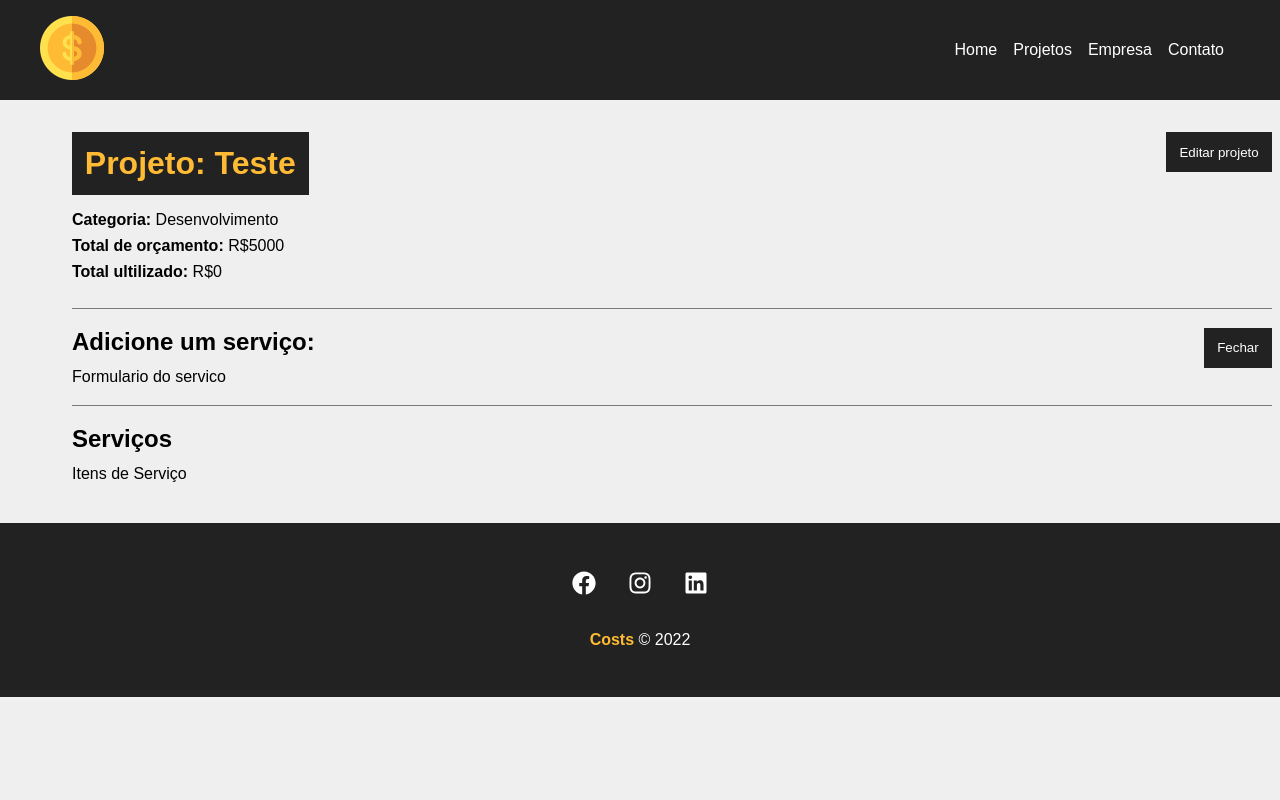
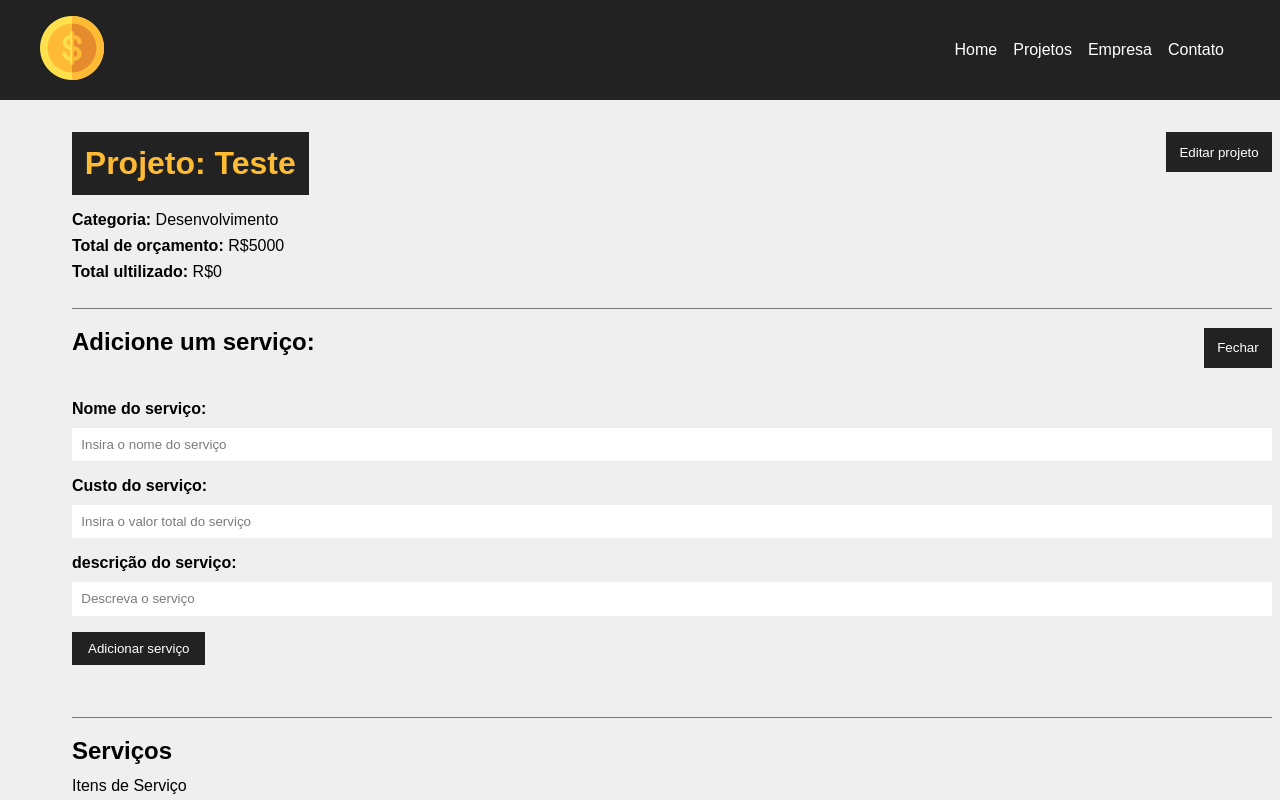
Before and after one commit to andreenakashima/costs, a React (Create React App) app: page /project/1 in a window 1280 px wide. Both pictures are taken after a click on the button "Adicionar serviço". Shown: the top 800 px of the page. Built offline with nearby package versions, Linux system fonts and the light colour scheme; data requests are answered from the project's data file.

Commit message:
Adicionado novos serviços para cada projeto

```diff
--- a/db.json
+++ b/db.json
@@ -13,13 +13,32 @@
     },
     {
       "name": "Yamaha Bass",
-      "budget": "4000",
+      "budget": "50000",
       "category": {
         "id": "4",
         "name": "Planejamento"
       },
-      "cost": 0,
-      "services": [],
+      "cost": 3000,
+      "services": [
+        {
+          "name": "Teste",
+          "cost": "1000",
+          "description": "Faça alguma coisa",
+          "id": "d8a655c5-62e1-4f64-ab83-69ade15f1894"
+        },
+        {
+          "name": "Teste",
+          "cost": "1000",
+          "description": "Faça alguma coisa",
+          "id": "d8a655c5-62e1-4f64-ab83-69ade15f1894"
+        },
+        {
+          "name": "Teste",
+          "cost": "1000",
+          "description": "Faça alguma coisa",
+          "id": "399fea9f-ff34-4fe0-a0d7-984ce8986005"
+        }
+      ],
       "id": 3
     },
     {
--- a/src/components/pages/Project.js
+++ b/src/components/pages/Project.js
@@ -1,3 +1,5 @@
+import { parse, v4 as uuidv4 } from 'uuid'
+
 import styles from './Project.module.css'
 
 import { useParams } from 'react-router-dom'
@@ -5,13 +7,16 @@ import { useState, useEffect } from 'react'
 
 import Loading from '../layout/Loading'
 import Container from '../layout/Container'
+import Message from '../layout/Message'
 import ProjectForm from '../project/ProjectForm'
+import ServiceForm from '../service/ServiceForm'
 
 function Project() {
 
     const { id } = useParams()
     const [ project, setProject ] = useState([])
-    const [ message, setMessage ] = useState([])
+    const [ message, setMessage ] = useState('')
+    const [ type, setType ] = useState('success')
     const [ showProjectForm, setShowProjectForm ] = useState( false )
     const [ showServiceForm, setShowServiceForm ] = useState( false )
 
@@ -30,20 +35,14 @@ function Project() {
         }, 300)
     }, [id])
 
-    function toggleProjectForm() {
-        setShowProjectForm(!showProjectForm)
-    }
-
-    function toggleServiceForm() {
-        setShowServiceForm(!showServiceForm)
-    }
-
     function editPost( project ) {
         setMessage('')
 
-        // if(project.budget < project.cost) {
-
-        // }
+        if(project.budget < project.cost) {
+            setMessage('O orçamento não pode ser menor que o custo do projeto!')
+            setType('error')
+            return false
+        }
 
         fetch(`http://localhost:5000/projects/${project.id}`, {
             method: 'PATCH',
@@ -56,9 +55,51 @@ function Project() {
         .then((data) => {
             setProject(data)
             setShowProjectForm(false)
-            //mensagem
+            setMessage('Projeto atualizado!')
+            setType('success')
         })
         .catch((err) => console.log(err))
+    }
+
+    function createService( project ) {
+        setMessage('')
+
+        const lastService = project.services[ project.services.length - 1 ]
+
+        lastService.id = uuidv4()
+
+        const lastServiceCost = lastService.cost
+
+        const newCost = parseFloat( project.cost ) + parseFloat( lastServiceCost )
+
+        if( newCost > parseFloat( project.budget )) {
+            setMessage('Orçamento ultrapassado, verifique o valor do serviço')
+            setType('error')
+            project.services.pop()
+            return false
+        }
+
+        project.cost = newCost
+
+        fetch(`http://localhost:5000/projects/${ project.id }`, {
+            method: 'PATCH',
+            headers: {
+                'Content-Type': 'application/json'
+            },
+            body: JSON.stringify( project )
+        }).then((resp) => resp.json())
+        .then((data) => {
+            console.log(data)
+        })
+        .catch((err) => console.log(err))
+    }
+
+    function toggleProjectForm() {
+        setShowProjectForm(!showProjectForm)
+    }
+
+    function toggleServiceForm() {
+        setShowServiceForm(!showServiceForm)
     }
 
     return (
@@ -66,6 +107,9 @@ function Project() {
         {project.name ? (
             <div className={ styles.project_details }>
                 <Container customClass="column">
+
+                    {message && <Message type={ type } msg={ message } />}
+
                     <div className={ styles.details_container }>
 
                         <h1>Projeto: { project.name }</h1>
@@ -102,7 +146,13 @@ function Project() {
                             { !showServiceForm ? 'Adicionar serviço' : 'Fechar' }
                         </button>
                         <div className={ styles.project_info }>
-                            {showServiceForm && <div>Formulario do servico</div>}
+                            {showServiceForm && (
+                                <ServiceForm
+                                    handleSubmit={ createService }
+                                    btnText="Adicionar serviço"
+                                    projectData={ project }
+                                />
+                            )}
                         </div>
                     </div>
                     <h2>Serviços</h2>
--- /dev/null
+++ b/src/components/service/ServiceForm.js
@@ -0,0 +1,51 @@
+import { useState } from 'react'
+
+import Input from '../form/Input'
+import SubmitButton from '../form/SubmitButton'
+
+import styles from '../project/ProjectForm.module.css'
+
+function ServiceForm({ handleSubmit, btnText, projectData }) {
+
+    const [ service, setService ] = useState({})
+
+    function submit(e) {
+        e.preventDefault()
+        projectData.services.push( service )
+        handleSubmit( projectData )
+    }
+
+    function handleChange(e) {
+        setService({ ...service, [e.target.name]: e.target.value })
+    }
+
+    return (
+        <form onSubmit={ submit } className={ styles.form }>
+            <Input
+                type="text"
+                text="Nome do serviço"
+                name="name"
+                placeholder="Insira o nome do serviço"
+                handleOnChange={ handleChange }
+            />
+            <Input
+                type="number"
+                text="Custo do serviço"
+                name="cost"
+                placeholder="Insira o valor total do serviço"
+                handleOnChange={ handleChange }
+            />
+            <Input
+                type="text"
+                text="descrição do serviço"
+                name="description"
+                placeholder="Descreva o serviço"
+                handleOnChange={ handleChange }
+            />
+
+            <SubmitButton text={ btnText } />
+        </form>
+    )
+}
+
+export default ServiceForm
```
